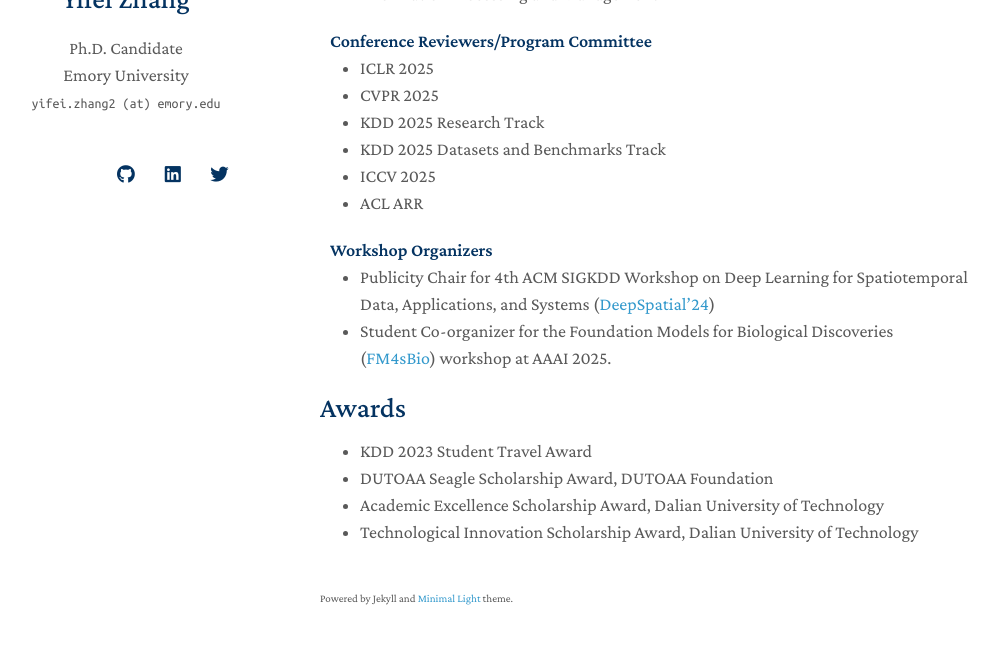
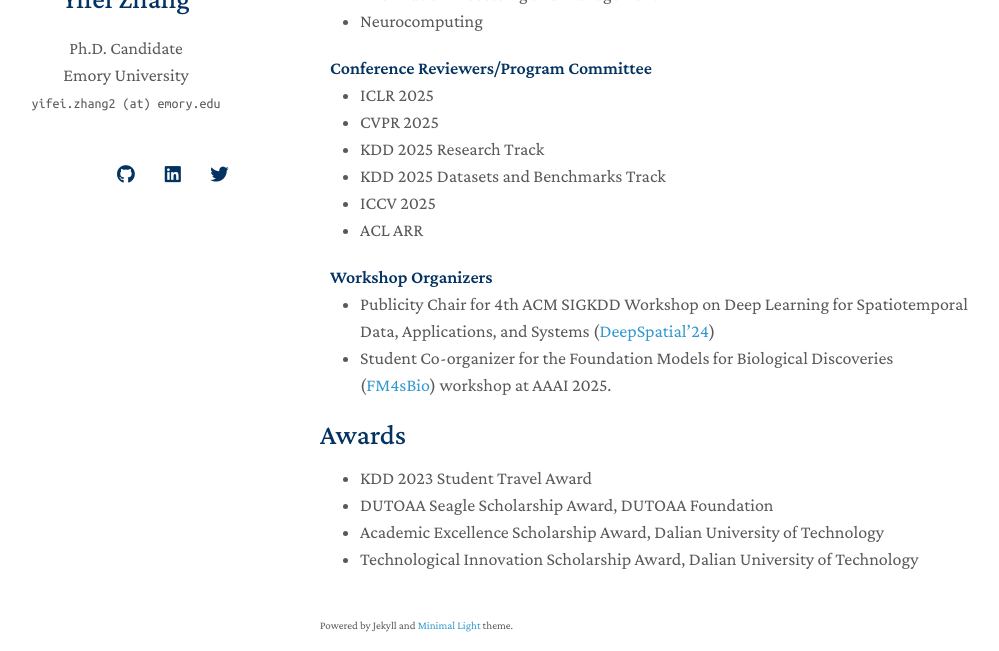
Before and after one commit to yifeizhangcs/yifeizhangcs.github.io, a Jekyll site: the page built from index.md, in a window 1280 px wide and 900 px high, scrolled down 4245 px, cut to the strip 249-900 px from the top of the window. Shown: the whole strip, without its empty margins (150-1149 px from the left). Built offline with Jekyll 4.4.1, drawn with Linux system fonts in a browser that asks for light colours; nearby versions of some CDN libraries; a style sheet for code colours, icons or effects is not loaded; our own code applies the rules of GitHub Pages for plain Markdown files.

Commit message:
Add Neurocomputing journal link to services.md
Added a new journal link for Neurocomputing and formatted existing links.

```diff
--- a/_includes/services.md
+++ b/_includes/services.md
@@ -8,6 +8,8 @@
     <li><a href="https://aapm.onlinelibrary.wiley.com/journal/15269914"><autocolor>Journal of Applied Clinical Medical Physics</autocolor></a></li>
     <li><a href="https://www.sciencedirect.com/journal/expert-systems-with-applications"><autocolor>Expert Systems With Applications</autocolor></a></li>
     <li><a href="https://www.sciencedirect.com/journal/information-processing-and-management"><autocolor>Information Processing and Management</autocolor></a></li>
+    <li><a href="https://www.sciencedirect.com/journal/neurocomputing"><autocolor>Neurocomputing</autocolor></a></li>
+
 </ul>
 
 <h4 style="margin:0 10px 0;">Conference Reviewers/Program Committee</h4>
```
